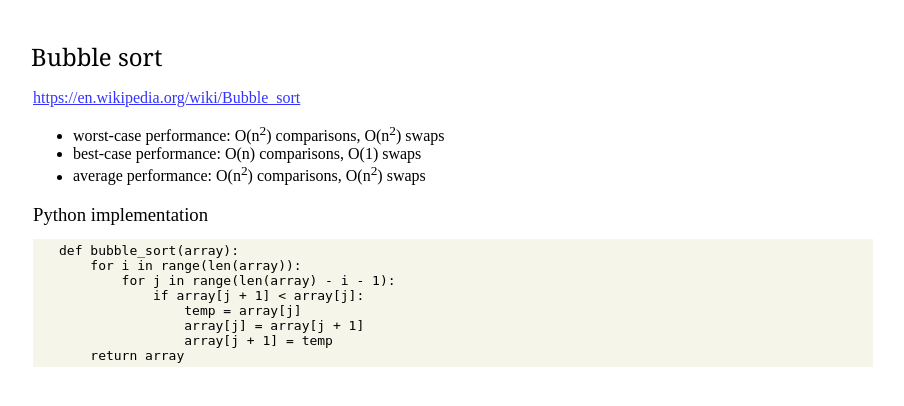
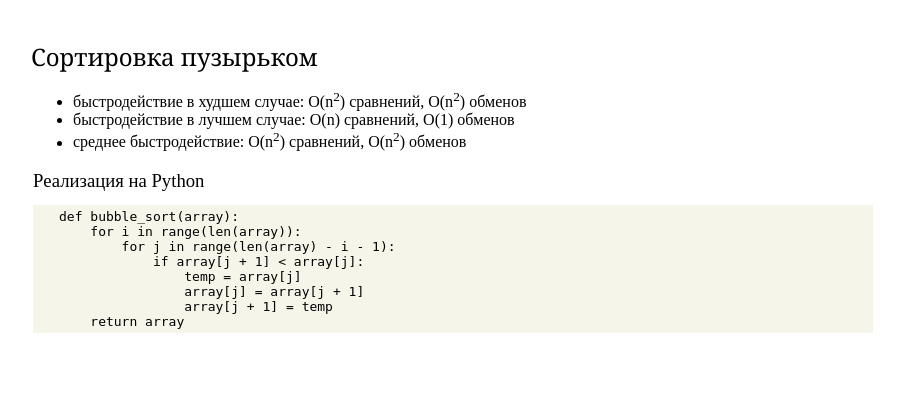
Before and after one commit to zhelyabuzhsky/homepage, a Flask app: page /algorithms/bubble_sort in a window 1280 px wide. Shown: the top 406 px of the page, without its empty margins (7-911 px from the left). Run offline with Flask 2, Linux system fonts and the light colour scheme.

Commit message:
Перевод на русский язык

```diff
--- a/templates/algorithms.html
+++ b/templates/algorithms.html
@@ -1,10 +1,10 @@
 {% extends "layout.html" %}
 
-{% block title %}Algorithms{% endblock %}
+{% block title %}Алгоритмы{% endblock %}
 
 {% block content %}
-    <h1>Algorithms</h1>
+    <h1>Алгоритмы</h1>
     <ul>
-        <li><a href="{{ url_for('algorithms_bubble_sort') }}">Bubble sort</a></li>
+        <li><a href="{{ url_for('algorithms_bubble_sort') }}">Сортировка пузырьком</a></li>
     </ul>
 {% endblock %}
--- a/templates/bubble_sort.html
+++ b/templates/bubble_sort.html
@@ -1,18 +1,15 @@
 {% extends "layout.html" %}
 
-{% block title %}Bubble sort{% endblock %}
+{% block title %}Сортировка пузырьком{% endblock %}
 
 {% block content %}
-    <h1>Bubble sort</h1>
-    <p>
-        <a href="https://en.wikipedia.org/wiki/Bubble_sort">https://en.wikipedia.org/wiki/Bubble_sort</a>
-    </p>
+    <h1>Сортировка пузырьком</h1>
     <ul>
-        <li>worst-case performance: О(n<sup>2</sup>) comparisons, О(n<sup>2</sup>) swaps</li>
-        <li>best-case performance: О(n) comparisons, О(1) swaps</li>
-        <li>average performance: О(n<sup>2</sup>) comparisons, О(n<sup>2</sup>) swaps</li>
+        <li>быстродействие в худшем случае: О(n<sup>2</sup>) сравнений, О(n<sup>2</sup>) обменов</li>
+        <li>быстродействие в лучшем случае: О(n) сравнений, О(1) обменов</li>
+        <li>среднее быстродействие: О(n<sup>2</sup>) сравнений, О(n<sup>2</sup>) обменов</li>
     </ul>
-    <h3>Python implementation</h3>
+    <h3>Реализация на Python</h3>
     <pre>
 def bubble_sort(array):
     for i in range(len(array)):
--- a/templates/index.html
+++ b/templates/index.html
@@ -3,10 +3,10 @@
 {% block title %}Homepage{% endblock %}
 
 {% block content %}
-    <h1>Ilya Zhelyabuzhsky</h1>
-    <h4>Contacts</h4>
+    <h1>Илья Желябужский</h1>
+    <h4>Контактная информация</h4>
     <ul>
-        <li>phone: +7 961 771-59-67</li>
+        <li>телефон: +7 961 771-59-67</li>
         <li>e-mail: <a href="mailto:zhelyabuzhsky@icloud.com">zhelyabuzhsky@icloud.com</a></li>
         <li>twitter: @<a href="https://twitter.com/zhelyabuzhsky">zhelyabuzhsky</a></li>
         <li>github: @<a href="https://github.com/zhelyabuzhsky">zhelyabuzhsky</a></li>
```
